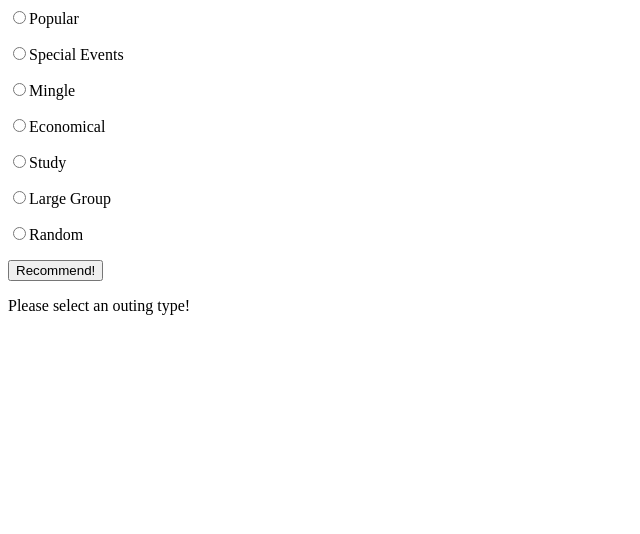
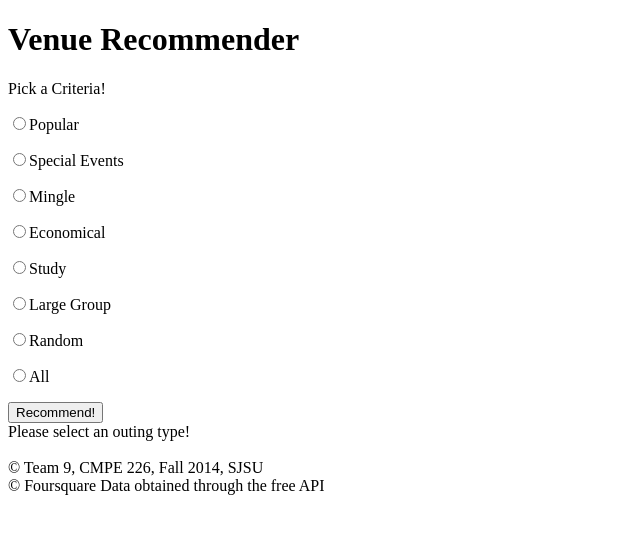
Before and after one commit to jennjwu/Foursquare-Venue-Recommender, a PHP site: page /sorter.php in a window 1280 px wide. Shown: the top 534 px of the page, without its empty margins (0-640 px from the left). Run offline with PHP 8.4, Linux system fonts and the light colour scheme.

Commit message:
add database connection, query for all venues

```diff
--- a/src/sorter.php
+++ b/src/sorter.php
@@ -1,4 +1,41 @@
+<!DOCTYPE html>
+<html>
+
+   <head>
+   <!--
+   	Venue Recommender Search Page
+   	Cmpe 226
+   	Team 9
+   	Xiaoli Jiang
+   	Jennifer Wu
+    -->
+
+	<meta charset="UTF-8" />
+	<title>Recommender</title>
+	<link href="" rel="stylesheet" type="text/css" />
+   </head>
+
+
+   <body>
+	<header>
+	    <h1>Venue Recommender</h1>
+	</header>
+
+	<p>Pick a Criteria!</p>
+	<div>
 		<?php
+
+		//database settings
+		$host="localhost";
+		$username="root";
+		$password="root";
+		$database="FS_Recommender";
+
+		//connect to database
+		$con =mysqli_connect($host,$username,$password,$database);
+		if (mysqli_connect_errno()) {
+			echo "Failed to connect to MySQL DB: " . mysqli_connect_error();
+		}
 
 		$string = file_get_contents("test.json");
 		//echo $string;
@@ -48,6 +85,9 @@ if (isset($_POST['venue_selection'])) {
 					<p>
 					<input type='radio' name='venue_selection' value='random'>Random
 					</p>
+					<p>
+					<input type='radio' name='venue_selection' value='all'>All
+					</p>
 					<input type='submit' value='Recommend!'><br>
 					</form>";
 					break;
@@ -73,6 +113,9 @@ if (isset($_POST['venue_selection'])) {
 					</p>
 					<p>
 					<input type='radio' name='venue_selection' value='random'>Random
+					</p>
+					<p>
+					<input type='radio' name='venue_selection' value='all'>All
 					</p>
 					<input type='submit' value='Recommend!'><br>
 					</form>";
@@ -100,6 +143,9 @@ if (isset($_POST['venue_selection'])) {
 					<p>
 					<input type='radio' name='venue_selection' value='random'>Random
 					</p>
+					<p>
+					<input type='radio' name='venue_selection' value='all'>All
+					</p>
 					<input type='submit' value='Recommend!'><br>
 					</form>";
 					break;
@@ -125,6 +171,9 @@ if (isset($_POST['venue_selection'])) {
 					</p>
 					<p>
 					<input type='radio' name='venue_selection' value='random'>Random
+					</p>
+					<p>
+					<input type='radio' name='venue_selection' value='all'>All
 					</p>
 					<input type='submit' value='Recommend!'><br>
 					</form>";
@@ -152,6 +201,9 @@ if (isset($_POST['venue_selection'])) {
 					<p>
 					<input type='radio' name='venue_selection' value='random'>Random
 					</p>
+					<p>
+					<input type='radio' name='venue_selection' value='all'>All
+					</p>
 					<input type='submit' value='Recommend!'><br>
 					</form>";
 					break;
@@ -178,6 +230,9 @@ if (isset($_POST['venue_selection'])) {
 					<p>
 					<input type='radio' name='venue_selection' value='random'>Random
 					</p>
+					<p>
+					<input type='radio' name='venue_selection' value='all'>All
+					</p>
 					<input type='submit' value='Recommend!'><br>
 					</form>";
 					break;
@@ -203,6 +258,38 @@ if (isset($_POST['venue_selection'])) {
 					</p>
 					<p>
 					<input type='radio' name='venue_selection' value='random' checked='checked'>Random
+					</p>
+					<p>
+					<input type='radio' name='venue_selection' value='all'>All
+					</p>
+					<input type='submit' value='Recommend!'><br>
+					</form>";
+					break;
+				case 'all':
+					echo "<form method='POST' name='venueform' action='sorter.php'>
+					<p>
+					<input type='radio' name='venue_selection' value='popular'>Popular
+					</p>
+					<p>
+					<input type='radio' name='venue_selection' value='special_event'>Special Events
+					</p>
+					<p>
+					<input type='radio' name='venue_selection' value='mingle'>Mingle
+					</p>
+					<p>
+					<input type='radio' name='venue_selection' value='economical'>Economical
+					</p>
+					<p>
+					<input type='radio' name='venue_selection' value='study'>Study
+					</p>
+					<p>
+					<input type='radio' name='venue_selection' value='large_group'>Large Group
+					</p>
+					<p>
+					<input type='radio' name='venue_selection' value='random'>Random
+					</p>
+					<p>
+					<input type='radio' name='venue_selection' value='all' checked='checked'>All
 					</p>
 					<input type='submit' value='Recommend!'><br>
 					</form>";
@@ -232,6 +319,8 @@ else {
 					</p>
 					<p>
 					<input type='radio' name='venue_selection' value='random'>Random
+					</p>
+					<input type='radio' name='venue_selection' value='all'>All
 					</p>
 					<input type='submit' value='Recommend!'><br>
 					</form>";
@@ -333,6 +422,33 @@ switch ($post_venue_selection) {
 					echo $elem . "<br/>";
 				}
 				break;
+			case 'all':
+				//queries
+				$sql = "SELECT Venue_ID, Name, Address, ZipCode from Venue";
+				$results = mysqli_query($con,$sql);
+				$num_rows = $results->num_rows;
+
+				echo "<div>";
+				if ($num_rows > 0) {
+					echo "<table>";
+					while($i = mysqli_fetch_array($results)) {
+						echo "<tr>";
+						$v_id = $i['Venue_ID'];
+						$v_name = $i['Name'];
+						$v_add = $i['Address'];
+						$v_zip = $i['ZipCode'];
+						echo "<td>" . $v_id . "</td>";
+						echo "<td>" . $v_name . "</td>";
+						echo "<td>" . $v_add . "</td>";
+						echo "<td>" . $v_zip . "</td>";
+						echo "</tr>";
+					}
+					echo "</table>";
+				}
+				else {
+					echo "<p>No results found.</p>";
+				}
+				echo "</div>";
 			default:
 				echo "Please select an outing type!";
 				break;
@@ -341,3 +457,15 @@ switch ($post_venue_selection) {
 
 
 		?>
+		<br>
+		<br>
+	</div>
+	</body>
+
+	<footer>
+	&copy; Team 9, CMPE 226, Fall 2014, SJSU<br>
+	&copy; Foursquare Data obtained through the free API
+   	</footer>
+
+
+</html>
```
Lines whose indentation alone changed are shown as unchanged.
